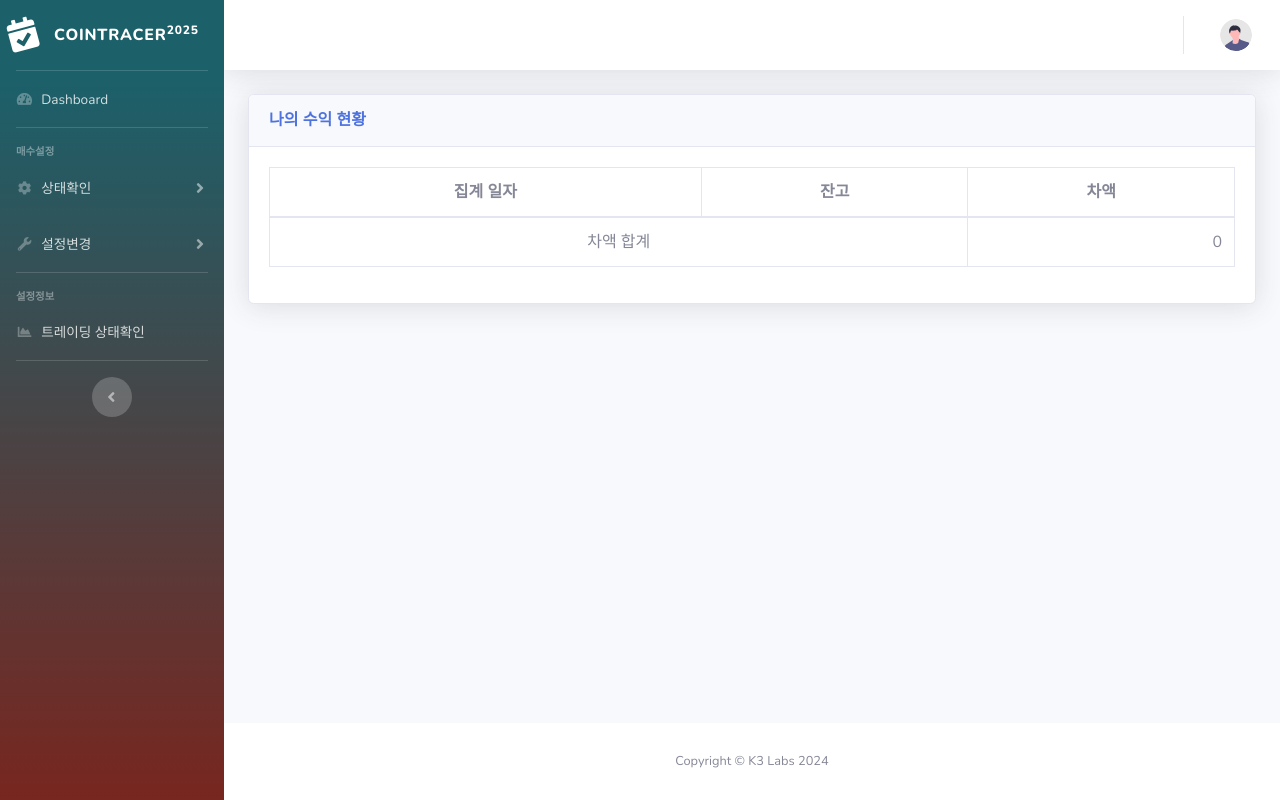
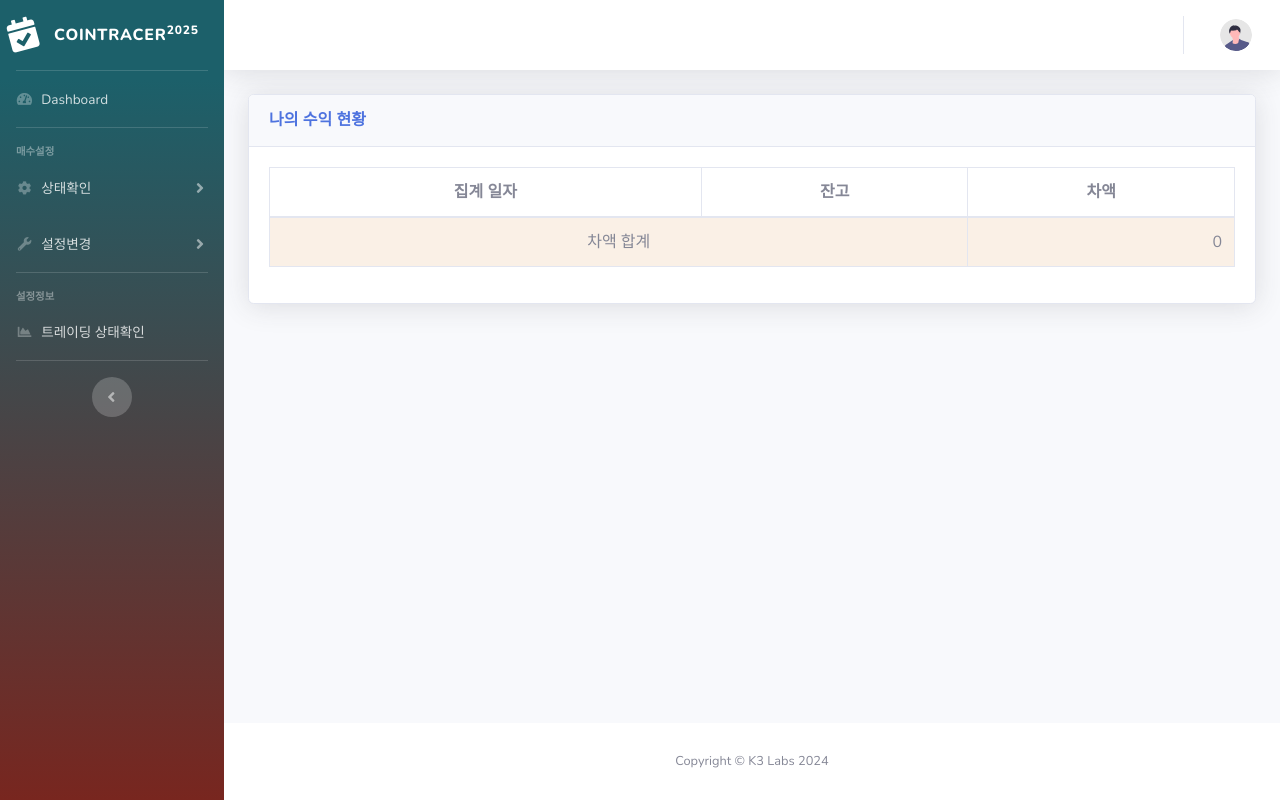
Before and after one commit to ywydpapa/coinTracerFlask, a Flask app: page /incomesummary in a window 1280 px wide. Run offline with Flask 3, Linux system fonts and the light colour scheme; data that the repository does not hold is empty; some libraries are stand-ins or nearby versions.

Commit message:
이익금 정리2

```diff
--- a/templates/trade/incsum.html
+++ b/templates/trade/incsum.html
@@ -40,8 +40,8 @@
                                          </tr>
                                         {% endfor %}
                                     <tr>
-                                        <td colspan="2" style="text-align: center"> 차액 합계</td>
-                                        <td id="suminc" style="text-align: right"></td>
+                                        <td colspan="2" style="text-align: center; background-color: linen "> 차액 합계</td>
+                                        <td id="suminc" style="text-align: right; background-color: linen"></td>
                                     </tr>
                                     </tbody>
                                 </table>
```
